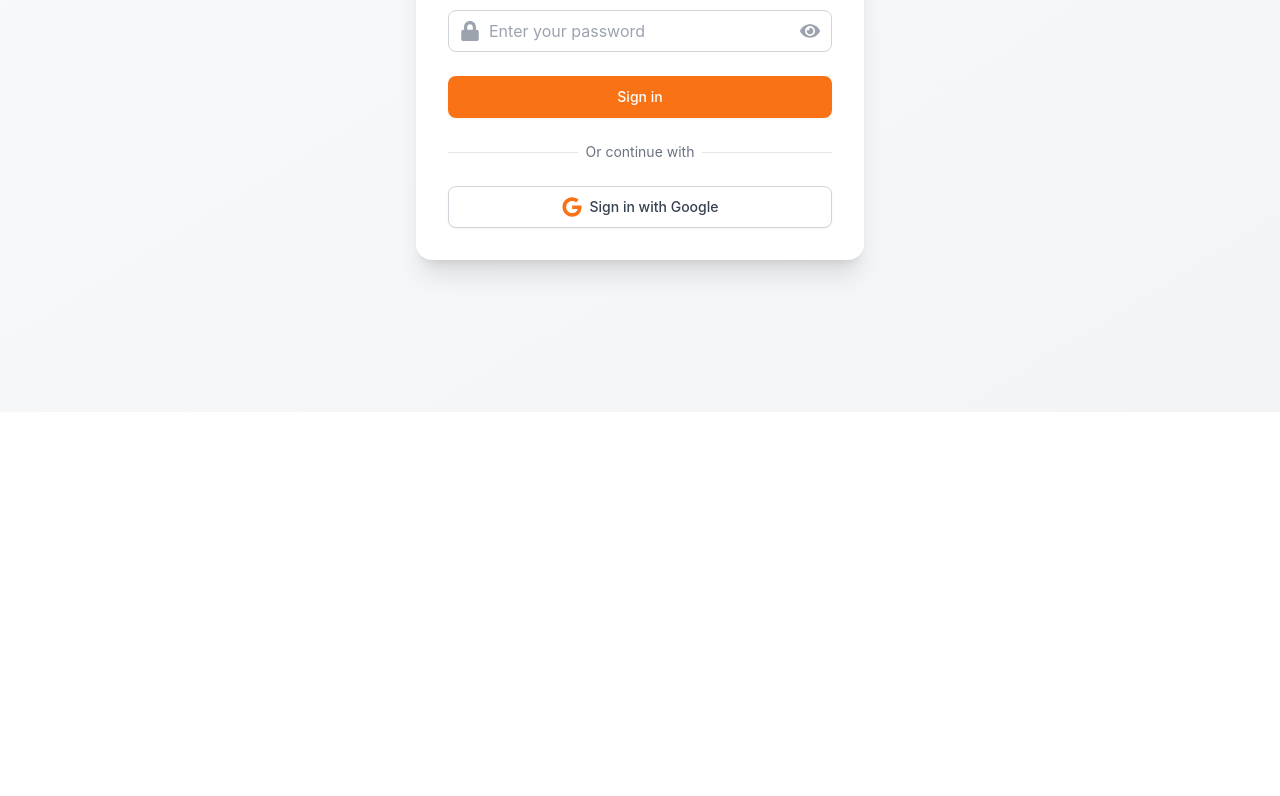
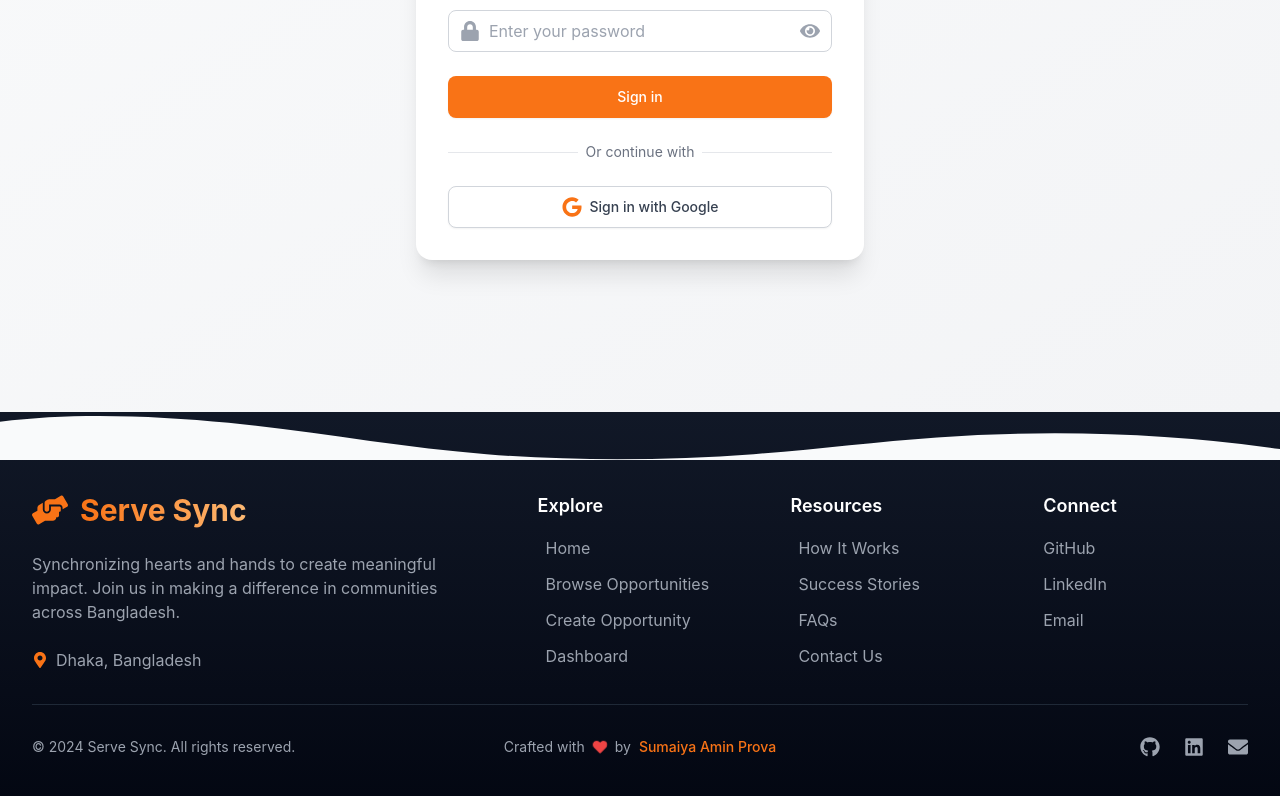
Before and after one commit to sumaiyaamin/serve-sync, a React (Vite) app: page /login in a window 1280 px wide. Shown: the part 428-1224 px from the top of the page. Before the commit the page ends 904 px from the top, so only its background shows below. Built offline with nearby package versions, Linux system fonts and the light colour scheme; no server answers.

Commit message:
footer added

```diff
--- /dev/null
+++ b/src/components/Footer/Footer.jsx
@@ -0,0 +1,177 @@
+import { FaGithub, FaLinkedin, FaHeart, FaEnvelope, FaMapMarkerAlt, FaHandsHelping } from 'react-icons/fa';
+import { Link } from 'react-router-dom';
+import { motion } from 'framer-motion';
+
+const Footer = () => {
+    const currentYear = new Date().getFullYear();
+
+    const footerSections = [
+        {
+            title: "Explore",
+            links: [
+                { name: "Home", path: "/" },
+                { name: "Browse Opportunities", path: "/all-volunteer-posts" },
+                { name: "Create Opportunity", path: "/add-volunteer-post" },
+                { name: "Dashboard", path: "/manage-my-posts" },
+            ]
+        },
+        {
+            title: "Resources",
+            links: [
+                { name: "How It Works", path: "/how-it-works" },
+                { name: "Success Stories", path: "/stories" },
+                { name: "FAQs", path: "/faqs" },
+                { name: "Contact Us", path: "/contact" },
+            ]
+        },
+        {
+            title: "Connect",
+            links: [
+                { name: "GitHub", url: "https://github.com/sumaiyaprova" },
+                { name: "LinkedIn", url: "https://linkedin.com/in/sumaiyaprova" },
+                { name: "Email", url: "mailto:sumaiyaprova@gmail.com" },
+            ]
+        }
+    ];
+
+    return (
+        <footer className="bg-gradient-to-b from-gray-900 to-gray-950 text-gray-300">
+            {/* Wave Separator */}
+            <div className="w-full overflow-hidden">
+                <svg
+                    viewBox="0 0 1200 120"
+                    preserveAspectRatio="none"
+                    className="relative block w-full h-12 rotate-180"
+                >
+                    <path
+                        d="M321.39,56.44c58-10.79,114.16-30.13,172-41.86,82.39-16.72,168.19-17.73,250.45-.39C823.78,31,906.67,72,985.66,92.83c70.05,18.48,146.53,26.09,214.34,3V0H0V27.35A600.21,600.21,0,0,0,321.39,56.44Z"
+                        className="fill-gray-50"
+                    />
+                </svg>
+            </div>
+
+            {/* Main Footer Content */}
+            <div className="max-w-7xl mx-auto px-4 pt-8 pb-12 sm:px-6 lg:px-8">
+                {/* Top Section with Logo and Links */}
+                <div className="grid grid-cols-1 md:grid-cols-2 lg:grid-cols-5 gap-12 mb-8">
+                    {/* Brand Section */}
+                    <div className="lg:col-span-2 space-y-6">
+                        <motion.div
+                            initial={{ opacity: 0 }}
+                            animate={{ opacity: 1 }}
+                            className="flex items-center space-x-3"
+                        >
+                            <FaHandsHelping className="text-4xl text-orange-500" />
+                            <h3 className="text-3xl font-bold bg-gradient-to-r from-orange-500 to-orange-300 bg-clip-text text-transparent">
+                                Serve Sync
+                            </h3>
+                        </motion.div>
+                        <p className="text-gray-400 max-w-md">
+                            Synchronizing hearts and hands to create meaningful impact. Join us in making a difference in communities across Bangladesh.
+                        </p>
+                        <div className="flex items-center space-x-2 text-gray-400">
+                            <FaMapMarkerAlt className="text-orange-500" />
+                            <span>Dhaka, Bangladesh</span>
+                        </div>
+                    </div>
+
+                    {/* Links Sections */}
+                    {footerSections.map((section, index) => (
+                        <div key={index} className="space-y-4">
+                            <h4 className="text-lg font-semibold text-white">
+                                {section.title}
+                            </h4>
+                            <ul className="space-y-3">
+                                {section.links.map((link, idx) => (
+                                    <li key={idx}>
+                                        {link.path ? (
+                                            <Link
+                                                to={link.path}
+                                                className="text-gray-400 hover:text-orange-500 transition-colors duration-300 flex items-center space-x-1"
+                                            >
+                                                <span className="h-1 w-1 bg-orange-500 rounded-full opacity-0 transition-opacity duration-300"></span>
+                                                <span>{link.name}</span>
+                                            </Link>
+                                        ) : (
+                                            <a
+                                                href={link.url}
+                                                target="_blank"
+                                                rel="noopener noreferrer"
+                                                className="text-gray-400 hover:text-orange-500 transition-colors duration-300"
+                                            >
+                                                {link.name}
+                                            </a>
+                                        )}
+                                    </li>
+                                ))}
+                            </ul>
+                        </div>
+                    ))}
+                </div>
+
+                {/* Bottom Section */}
+                <div className="pt-8 border-t border-gray-800">
+                    <div className="grid grid-cols-1 md:grid-cols-3 gap-6 items-center">
+                        {/* Copyright */}
+                        <div className="text-sm text-gray-400 text-center md:text-left">
+                            © {currentYear} Serve Sync. All rights reserved.
+                        </div>
+
+                        {/* Developer Credit */}
+                        <motion.div
+                            initial={{ opacity: 0, y: 20 }}
+                            animate={{ opacity: 1, y: 0 }}
+                            transition={{ delay: 0.2 }}
+                            className="flex items-center justify-center space-x-2 text-sm"
+                        >
+                            <span className="text-gray-400">Crafted with</span>
+                            <motion.div
+                                animate={{ scale: [1, 1.2, 1] }}
+                                transition={{ repeat: Infinity, duration: 1.5 }}
+                            >
+                                <FaHeart className="text-red-500" />
+                            </motion.div>
+                            <span className="text-gray-400">by</span>
+                            <a
+                                href="https://linkedin.com/in/sumaiyaprova"
+                                target="_blank"
+                                rel="noopener noreferrer"
+                                className="text-orange-500 hover:text-orange-400 font-medium"
+                            >
+                                Sumaiya Amin Prova
+                            </a>
+                        </motion.div>
+
+                        {/* Social Links */}
+                        <div className="flex justify-center md:justify-end space-x-6">
+                            <a
+                                href="https://github.com/sumaiyaprova"
+                                target="_blank"
+                                rel="noopener noreferrer"
+                                className="text-gray-400 hover:text-orange-500 transition-colors duration-300"
+                            >
+                                <FaGithub size={20} />
+                            </a>
+                            <a
+                                href="https://linkedin.com/in/sumaiyaprova"
+                                target="_blank"
+                                rel="noopener noreferrer"
+                                className="text-gray-400 hover:text-orange-500 transition-colors duration-300"
+                            >
+                                <FaLinkedin size={20} />
+                            </a>
+                            <a
+                                href="mailto:sumaiyaprova@gmail.com"
+                                className="text-gray-400 hover:text-orange-500 transition-colors duration-300"
+                            >
+                                <FaEnvelope size={20} />
+                            </a>
+                        </div>
+                    </div>
+                </div>
+            </div>
+        </footer>
+    );
+};
+
+export default Footer;
--- a/src/layouts/MainLayout.jsx
+++ b/src/layouts/MainLayout.jsx
@@ -1,6 +1,7 @@
 import { Outlet } from 'react-router-dom';
 import Navbar from '../components/Navbar/Navbar';
 import { motion } from 'framer-motion';
+import Footer from '../components/Footer/Footer';
 
 const MainLayout = () => {
     return (
@@ -20,9 +21,9 @@ const MainLayout = () => {
                 </div>
             </motion.main>
 
-            {/* Footer space if needed */}
+
             <div className="h-16">
-                {/* Footer content */}
+                <Footer />
             </div>
         </div>
     );
```
